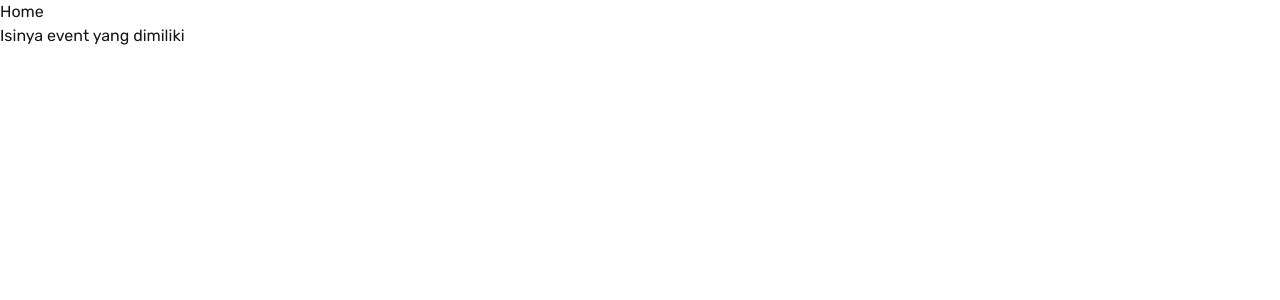
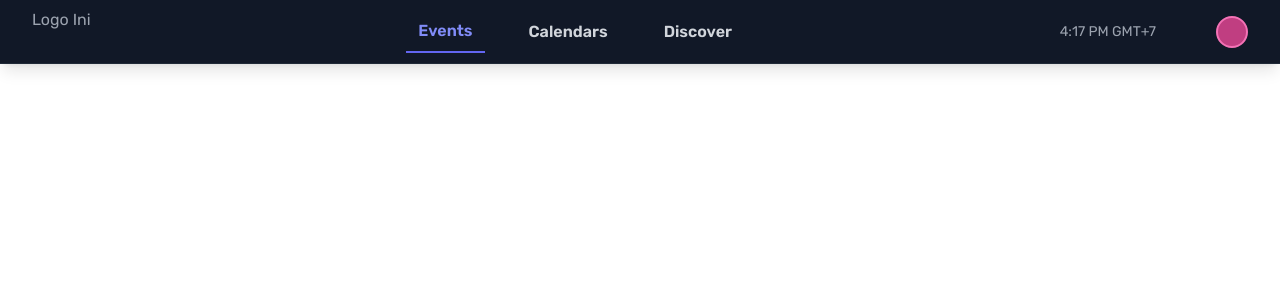
Before and after one commit to ATFi-Event/frontend, a Next.js app: page /home in a window 1280 px wide. Shown: the top 300 px of the page. Built offline with nearby package versions, Linux system fonts and the light colour scheme; no server answers.

Commit message:
update : path awal kalo udah login langsung ke home

```diff
--- a/src/app/check-in/[slug]/page.tsx
+++ b/src/app/check-in/[slug]/page.tsx
@@ -1,3 +1,5 @@
+import ComingSoonPage from "@/components/features/ComingSoonPage";
+
 export default function CheckinPage({
   params: { slug },
 }: {
@@ -5,8 +7,9 @@ export default function CheckinPage({
 }) {
   return (
     <div>
-      <h1>Checkin Page</h1>
-      <p>Slug : {slug}</p>
+      <ComingSoonPage />
+      {/* <h1>Checkin Page</h1>
+      <p>Slug : {slug}</p> */}
     </div>
   );
 }
--- a/src/app/discover/page.tsx
+++ b/src/app/discover/page.tsx
@@ -1,7 +1,9 @@
+import ComingSoonPage from "@/components/features/ComingSoonPage";
+
 export default function DiscoverPage() {
   return (
     <div>
-      <h1>Discover</h1>
+      <ComingSoonPage />
     </div>
   );
 }
--- a/src/app/event/manage/[slug]/layout.tsx
+++ b/src/app/event/manage/[slug]/layout.tsx
@@ -1,3 +1,4 @@
+import ComingSoonPage from "@/components/features/ComingSoonPage";
 import Link from "next/link";
 
 export default function EventLayout({
@@ -10,6 +11,8 @@ export default function EventLayout({
   const { slug } = params;
 
   return (
+    <>
+      <ComingSoonPage />
       <div className="min-h-screen flex flex-col">
         {/* Header */}
         <header className="p-4 border-b">
@@ -39,5 +42,6 @@ export default function EventLayout({
           <main className="flex-1 p-6">{children}</main>
         </div>
       </div>
+    </>
   );
 }
--- a/src/app/home/page.tsx
+++ b/src/app/home/page.tsx
@@ -1,6 +1,61 @@
 export default function HomePage() {
   return (
     <div>
+      <nav class="fixed top-0 z-50 w-full h-16 bg-gray-900 shadow-lg border-b border-gray-800">
+        <div class="max-w-[1920px] mx-auto h-full flex items-center justify-between px-4 md:px-8">
+          <div class="flex items-center space-x-4">
+            <button class="text-gray-400 hover:text-indigo-400 transition">
+              Logo Ini
+              <svg
+                class="w-6 h-6"
+                fill="none"
+                stroke="currentColor"
+                viewBox="0 0 24 24"
+              >
+                Logo ini
+              </svg>
+            </button>
+          </div>
+
+          <div class="hidden md:flex flex-grow justify-center">
+            <div class="flex space-x-8 text-gray-300 font-semibold mx-auto">
+              <a
+                href="#"
+                class="flex items-center gap-2 px-3 py-2 border-b-2 border-indigo-500 text-indigo-400 transition duration-150"
+              >
+                Events
+              </a>
+              <a
+                href="#"
+                class="flex items-center gap-2 px-3 py-2 hover:text-gray-100 transition duration-150"
+              >
+                Calendars
+              </a>
+              <a
+                href="#"
+                class="flex items-center gap-2 px-3 py-2 hover:text-gray-100 transition duration-150"
+              >
+                Discover
+              </a>
+            </div>
+          </div>
+
+          <div class="flex items-center space-x-4 text-sm">
+            <span class="text-gray-400 hidden sm:inline">4:17 PM GMT+7</span>
+            <button class="p-1 rounded-full text-gray-400 hover:text-white transition">
+              <svg
+                class="w-5 h-5"
+                fill="none"
+                stroke="currentColor"
+                viewBox="0 0 24 24"
+              >
+                ...
+              </svg>
+            </button>
+            <div class="w-8 h-8 rounded-full bg-pink-500/80 border-2 border-pink-400 cursor-pointer"></div>
+          </div>
+        </div>
+      </nav>
       <h1>Home</h1>
       <p>Isinya event yang dimiliki</p>
     </div>
--- a/src/app/layout.tsx
+++ b/src/app/layout.tsx
@@ -5,6 +5,7 @@ import "./globals.css";
 /* Material Symbols */
 import "material-symbols";
 import { ThemeModeScript } from "flowbite-react";
+import { Providers } from "@/components/features/PrivyProvider";
 
 const rubik = Rubik({
   variable: "--font-rubik",
@@ -27,7 +28,9 @@ export default function RootLayout({
       <head>
         <ThemeModeScript />
       </head>
-      <body className={rubik.className}>{children}</body>
+      <body className={rubik.className}>
+        <Providers>{children}</Providers>
+      </body>
     </html>
   );
 }
--- a/src/app/page.tsx
+++ b/src/app/page.tsx
@@ -1,6 +1,30 @@
+"use client";
+
 import LandingPage from "@/components/features/landing_page/LandingPage";
+import { usePrivy } from "@privy-io/react-auth";
+import { useRouter } from "next/navigation";
+import { useEffect } from "react"; // Tambahkan import useEffect
 
 export default function Home() {
+  const router = useRouter();
+  const { ready, authenticated } = usePrivy();
+
+  // Logika Redirect diletakkan di dalam useEffect
+  useEffect(() => {
+    // 1. Pastikan Privy sudah selesai inisialisasi status auth
+    if (ready) {
+      // 2. Jika SUDAH login (authenticated: true), redirect ke /home
+      if (authenticated) {
+        // Menggunakan replace untuk UX yang bersih, tidak bisa Back ke halaman ini
+        router.replace("/home");
+      }
+      // 3. Jika BELUM login (authenticated: false), biarkan kode selesai
+      //    dan LandingPage akan ditampilkan di bagian return.
+    }
+  }, [ready, authenticated, router]);
+
+  // --- Penanganan Belum Login ---
+  // Jika ready=true dan authenticated=false, tampilkan LandingPage
   return (
     <>
       <LandingPage />
--- a/src/app/signin/layout.tsx
+++ b/src/app/signin/layout.tsx
@@ -1,6 +1,6 @@
 "use client";
 
-import { Providers } from "@/components/features/signin/PrivyProvider";
+import { Providers } from "@/components/features/PrivyProvider";
 import { formatTime } from "@/utils/formaterDateAndTime";
 import Link from "next/link";
 import { useEffect, useState } from "react";
--- a/src/components/FlowbiteInitializer.jsx
+++ /dev/null
@@ -1,25 +0,0 @@
-// components/FlowbiteInitializer.jsx
-"use client";
-// ^ Memberi tahu Next.js bahwa ini adalah komponen klien
-
-import { useEffect } from 'react';
-
-export default function FlowbiteInitializer() {
-  useEffect(() => {
-    // Import dan Inisialisasi Flowbite secara dinamis setelah komponen ter-mount
-    // Ini menghindari masalah SSR (Server-Side Rendering)
-    const initFlowbite = async () => {
-      try {
-        const { initFlowbite } = await import('flowbite');
-        initFlowbite();
-      } catch (error) {
-        console.error("Gagal menginisialisasi Flowbite:", error);
-      }
-    };
-
-    initFlowbite();
-
-  }, []);
-
-  return null; // Komponen ini hanya untuk logic, tidak merender apa-apa
-}
--- /dev/null
+++ b/src/components/features/ComingSoonPage.tsx
@@ -0,0 +1,40 @@
+"use client";
+
+// Menggunakan 'use client' jika Anda ingin menambahkan interaksi atau state
+// import React from 'react';
+
+const ComingSoonPage = () => {
+  return (
+    // Bagian Utama: Background gelap dengan gradien subtle
+    <div className="min-h-screen bg-gray-900 text-gray-100 flex items-center justify-center p-4 antialiased">
+      {/* Container Card - Transparan, Efek Kaca (Web3 Aesthetic) */}
+      <div
+        className="
+          bg-gray-800/60
+          backdrop-blur-md
+          p-8 md:p-12
+          rounded-2xl
+          shadow-2xl
+          max-w-4xl
+          w-full
+          border border-gray-700/50
+          transition duration-500
+          hover:border-indigo-500/50
+          text-center
+        "
+      >
+        {/* Header dan Tagline */}
+        <h1 className="text-4xl font-extrabold mb-4 text-transparent bg-clip-text bg-gradient-to-r from-cyan-400 to-indigo-500 tracking-tight">
+          Feature Incoming
+        </h1>
+
+        {/* Footer/Social Links Placeholder */}
+        <div className="mt-6 text-xl text-gray-500">
+          <p>In progress</p>
+        </div>
+      </div>
+    </div>
+  );
+};
+
+export default ComingSoonPage;
--- a/src/components/features/landing_page/LandingPage.tsx
+++ b/src/components/features/landing_page/LandingPage.tsx
@@ -58,7 +58,6 @@ export default function Landing() {
               </Link>
               <Link
                 href="/signin"
-                type="button"
                 className="text-[#939094] bg-[#93909437] hover:bg-[#939094] hover:text-white font-normal rounded-full text-sm px-3 py-1 transition duration-300 ease-in-out"
               >
                 Sign In
```
Also changed, not shown: src/components/features/PrivyProvider.tsx (renamed from src/components/features/signin/PrivyProvider.tsx), 1 other file (tests, documents, lock files or other folders). Lines whose indentation alone changed are shown as unchanged.
